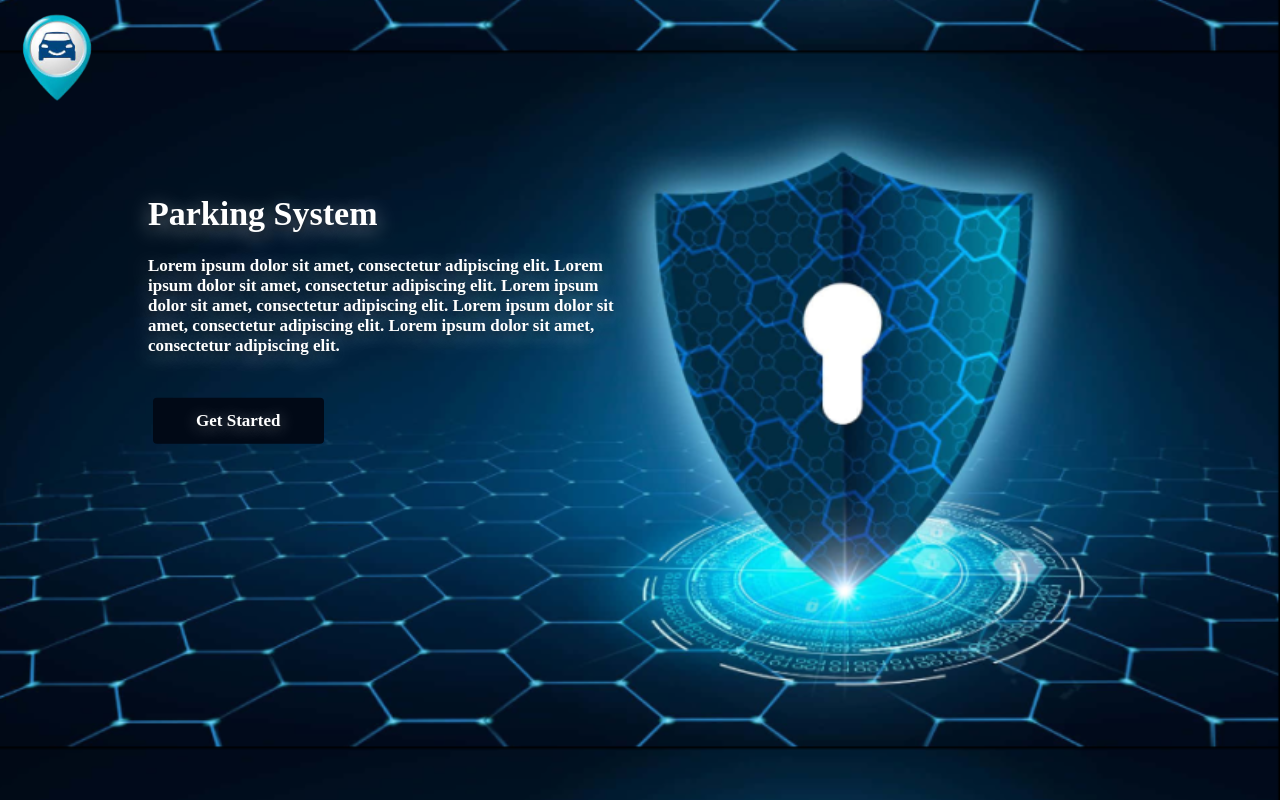
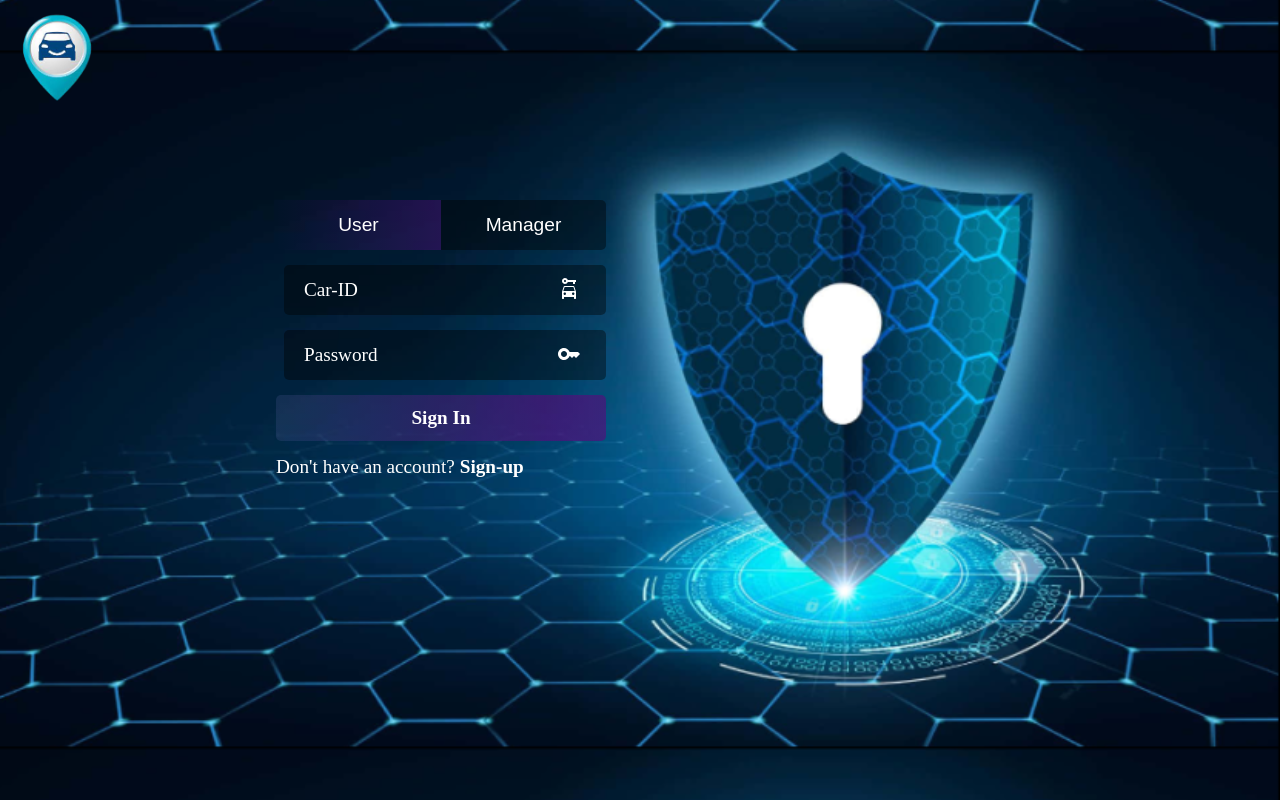
Before and after one commit to raghad-ns/smart-parking-ui, a React (Create React App) app: page / in a window 1280 px wide. Built offline with nearby package versions, Linux system fonts and the light colour scheme.

Commit message:
edit login

```diff
--- a/package.json
+++ b/package.json
@@ -17,6 +17,7 @@
     "font-awesome": "^4.7.0",
     "react": "^18.2.0",
     "react-dom": "^18.2.0",
+    "react-router-dom": "^6.20.1",
     "react-scripts": "5.0.1",
     "sass": "^1.69.5",
     "typescript": "^4.9.5",
--- a/src/App.tsx
+++ b/src/App.tsx
@@ -11,8 +11,8 @@ function App() {
     <div className="App">
       <div className="background-image">
       <img className="logo" src={logo} alt="Logo" />
-      <Intro/>
-      {/* <Login/> */}
+      {/* <Intro/> */}
+      <Login/>
       {/* <Register/> */}
       {/* <SetPassword/> */}
 
--- a/src/Pages/Login/login.scss
+++ b/src/Pages/Login/login.scss
@@ -6,69 +6,52 @@
   position: absolute;
   top: 25%;
   left: 20%;
-  width: 250px;
+  width: 320px;
   height: max-content;
   padding: 0 20px;
-}
+
   .input-group {
     margin-top: 5px;
     margin-bottom: 5px;
     position: relative;
-
-  // width: calc(100% - 5px);
-}
+    display: flex;
+    justify-content: center;
 
     input[type="text"],
     input[type="password"],
     input[type="email"] {
-  width: calc(100% - 1px);
+      width: calc(100%);
       padding: 14px 20px;
       border-radius: 5px;
       border: none;
-  background-color: rgba(
-    0,
-    0,
-    0,
-    0.4
-  ); /* Setting input background to transparent black */
+      background-color: rgba(0, 0, 0, 0.4);
       margin-bottom: 10px;
       font-size: larger;
-  text-shadow: 1px 1px 7px white;
 
-}
-input[type="text"]::placeholder,
-input[type="password"]::placeholder,
-input[type="email"]::placeholder {
+      &::placeholder {
         color: #ffffff;
-  padding-left: 20px;
         font-family: "Montserrat";
         font-style: normal;
-  // text-shadow: 1px 1px 2px white ; /* Add white shadow effect */
       }
-input[type="text"]:not(:placeholder-shown),
-input[type="password"]:not(:placeholder-shown),
-input[type="email"]:not(:placeholder-shown) {
+
+      &:not(:placeholder-shown) {
         color: white;
-  padding-left:40px;
         font-family: "Montserrat";
         font-style: normal;
-
+      }
+    }
   }
 
   .icons {
     position: absolute;
     color: #ffffff;
     top: 20%;
-  left: 3%;
-  z-index: 1
+    left: 85%;
+    z-index: 1;
   }
 
-
   .role-selection {
-  // background-color: aqua;
     width: 330px;
-  // margin:  6px;
-  // padding: 5px 5px;
     display: flex;
     flex-direction: row;
     justify-content: space-around;
@@ -78,7 +61,6 @@ input[type="email"]:not(:placeholder-shown) {
       color: #ffffff;
       width: calc(100% - 1px);
       padding: 14px 20px;
-    text-shadow: 1px 1px 7px white;
       border-top-left-radius: 5px;
       border-bottom-left-radius: 5px;
       border: none;
@@ -87,47 +69,53 @@ input[type="email"]:not(:placeholder-shown) {
       font-size: larger;
 
       &.active {
-      background: linear-gradient(270deg, rgba(166, 0, 207, 0.21) 0%, rgba(248, 244, 247, 0) 100%);
-
+        background: linear-gradient(
+          270deg,
+          rgba(166, 0, 207, 0.21) 0%,
+          rgba(248, 244, 247, 0) 100%
+        );
+      }
     }
 
-  }
-  button:nth-child(2){
+    button:nth-child(2) {
       cursor: pointer;
       color: #ffffff;
       width: calc(100% - 1px);
       padding: 14px 20px;
-    text-shadow: 1px 1px 7px white;
-    border-top-right-radius:5px;
-    border-bottom-right-radius:5px;
+      border-top-right-radius: 5px;
+      border-bottom-right-radius: 5px;
       border: none;
-    background-color: rgba(
-      0,
-      0,
-      0,
-      0.4
-    ); /* Setting input background to transparent black */
+      background-color: rgba(0, 0, 0, 0.4);
       margin-bottom: 10px;
       font-size: larger;
+
       &.active {
-      background: linear-gradient(270deg, rgba(166, 0, 207, 0.21) 0%, rgba(248, 244, 247, 0) 100%);
+        background: linear-gradient(
+          270deg,
+          rgba(166, 0, 207, 0.21) 0%,
+          rgba(248, 244, 247, 0) 100%
+        );
+      }
     }
   }
 
-}
   .sign-in-button {
-  width: 290px;
+    width: 330px;
     margin-bottom: 5px;
-  padding: 12px 10px;
+    padding: 12px;
     border: none;
     border-radius: 5px;
-  background: linear-gradient(268.29deg, rgba(100, 1, 125, 0.55) 18.36%, rgba(89, 96, 160, 0.21) 96.88%);
+    background: linear-gradient(
+      268.29deg,
+      rgba(100, 1, 125, 0.55) 18.36%,
+      rgba(89, 96, 160, 0.21) 96.88%
+    );
     color: #ffffff;
-  text-shadow: 1px 1px 7px white;
     font-family: "Montserrat";
     font-style: normal;
     font-size: larger;
     cursor: pointer;
+    font-weight: bold;
     transition: background-color 0.3s ease;
 
     &:hover {
@@ -138,3 +126,27 @@ input[type="email"]:not(:placeholder-shown) {
       );
     }
   }
+
+  .dont-have-account {
+    display: flex;
+    justify-content: flex-start;
+    align-items: flex-start;
+    margin-top: 10px;
+    color: #ffffff;
+    font-size: larger;
+    font-family: "Montserrat";
+    font-style: normal;
+
+    a {
+      margin-left: 5px;
+      text-decoration: none;
+      color: #ffffff;
+      font-weight: bold;
+      transition: color 0.3s ease;
+
+      &:hover {
+        color: #7c0b99;
+      }
+    }
+  }
+}
--- a/src/Pages/Login/login.tsx
+++ b/src/Pages/Login/login.tsx
@@ -1,8 +1,7 @@
 import { useState } from "react";
 import "./login.scss"; // Import your SCSS module
-import { log } from "console";
 import { InputAdornment } from "@mui/material";
-import {  CarRental, Email, Key } from "@mui/icons-material";
+import { CarRental, Email, Key } from "@mui/icons-material";
 const Login = () => {
   const [carId, setCarId] = useState<string>("");
   const [password, setPassword] = useState<string>("");
@@ -68,11 +67,13 @@ const Login = () => {
             />
           </div>
           <button className="sign-in-button">Sign In</button>
+          <span className="dont-have-account">
+            Don't have an account?<a href="/signup">Sign-up</a>
+          </span>
         </div>
       )}
       {selectedRole === "manager" && (
         <div className="manager-login">
-
           <div className="input-group">
             <span>
               <InputAdornment position="start">
@@ -102,6 +103,9 @@ const Login = () => {
             />
           </div>
           <button className="sign-in-button">Sign In</button>
+          <span className="dont-have-account">
+            Don't have an account?<a href="/signup">Sign-up</a>
+          </span>
         </div>
       )}
     </div>
@@ -109,70 +113,3 @@ const Login = () => {
 };
 
 export default Login;
-
-// import React, { useState } from "react";
-// import { InputAdornment } from "@mui/material";
-// import { Person, CarRental, Email } from "@mui/icons-material";
-// import "./register.scss";
-
-// const Register = () => {
-//   const [ownerName, setOwnerName] = useState<string>("");
-//   const [carId, setCarId] = useState<string>("");
-//   const [email, setEmail] = useState<string>("");
-
-//   const handleRegistration = () => {
-//     console.log("Owner Name:", ownerName);
-//     console.log("Car ID:", carId);
-//     console.log("Email:", email);
-//   };
-
-//   return (
-//     <div className="register-form">
-//       <div className="input-group">
-//         <span>
-//           <InputAdornment position="start">
-//             <Person className="icons" />
-//           </InputAdornment>
-//         </span>
-//         <input
-//           type="text"
-//           id="ownerName"
-//           value={ownerName}
-//           onChange={(e) => setOwnerName(e.target.value)}
-//           placeholder="Owner-Name"
-//         />
-//       </div>
-//       <div className="input-group">
-//         <span>
-//           <InputAdornment position="start">
-//             <CarRental className="icons" />
-//           </InputAdornment>
-//         </span>
-//         <input
-//           type="text"
-//           id="carId"
-//           value={carId}
-//           onChange={(e) => setCarId(e.target.value)}
-//           placeholder="Car-ID"
-//         />
-//       </div>
-//       <div className="input-group">
-//         <span>
-//           <InputAdornment position="start">
-//             <Email className="icons" />
-//           </InputAdornment>
-//         </span>
-//         <input
-//           type="email"
-//           id="email"
-//           value={email}
-//           onChange={(e) => setEmail(e.target.value)}
-//           placeholder="Email"
-//         />
-//       </div>
-//       <button onClick={handleRegistration}> Register</button>
-//     </div>
-//   );
-// };
-
-// export default Register;
```
Also changed, not shown: 1 other file (tests, documents, lock files or other folders). Lines whose indentation alone changed are shown as unchanged.
